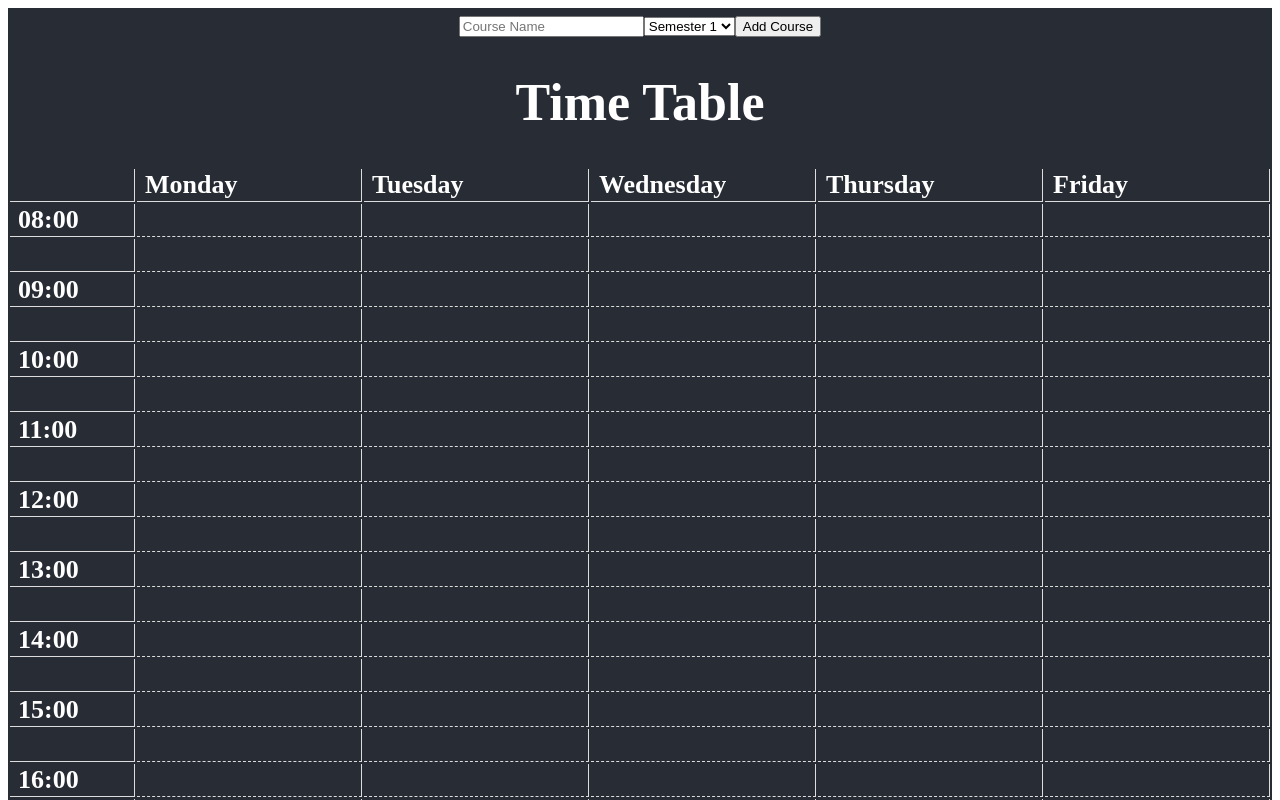
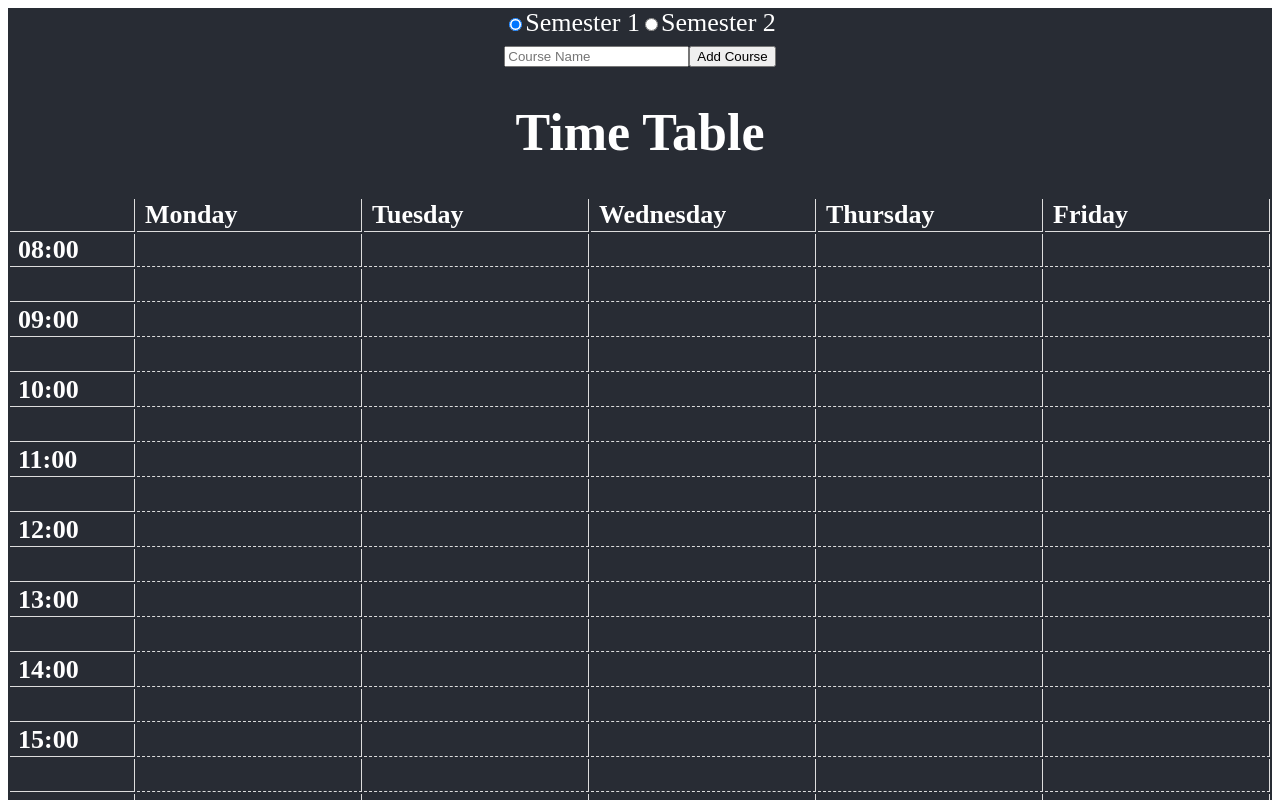
Before and after one commit to NakulGD/clash-course, a React (Create React App) app: page / in a window 1280 px wide. Shown: the top 800 px of the page. Built offline with nearby package versions, Linux system fonts and the light colour scheme.

Commit message:
Updated back-end to sort array, small checklist tweaks

```diff
--- a/src/Components/CourseList.js
+++ b/src/Components/CourseList.js
@@ -1,7 +1,6 @@
-// src/components/CourseChecklist.js
 import React, { useState, useEffect } from 'react';
 import { useCheckedCourses } from '../Contexts/CheckedCoursesContext';
-
+import './Styling/CourseList.css';
 
 function CourseChecklist() {
   const [course, setCourse] = useState('');
@@ -11,18 +10,21 @@ function CourseChecklist() {
   const [loading, setLoading] = useState(false);
   const { checkedCourses, addCheckedCourse, removeCheckedCourse } = useCheckedCourses();
 
-
   useEffect(() => {
-    console.log('Checked courses:', checkedCourses);        //////////////////////////////////////////////Debug statement
+    console.log('Checked courses:', checkedCourses);
   }, [checkedCourses]);
 
   const handleSubmit = async (e) => {
     e.preventDefault();
+
     if (!course) return;
+
     setLoading(true);
     setError('');
     setCourseSections([]);
-    try {
+
+
+    try {            /// calling back-end with the stringified course and semester inputs, awaits for response
       const response = await fetch('http://localhost:5000/scrape', {
         method: 'POST',
         headers: {
@@ -33,11 +35,11 @@ function CourseChecklist() {
       if (!response.ok) {
         throw new Error('Network response was not ok');
       }
-      const sections = await response.json();
+      const sections = await response.json(); /// 'sections' array is being initialized with the data in the JSON object (expected to be an array)
       if (sections.length === 0) {
         setError(`The course ${course} is not offered in Semester ${semester}.`);
       } else {
-        setCourseSections(sections.map(section => ({ ...section, selected: false })));
+        setCourseSections(sections.map(section => ({ ...section, selected: false })));    /// creates a new 'section' obj for every existing section with a new "selected:" property initialized to 'false'
       }
     } catch (error) {
       if (error.message === 'Network response was not ok') {
@@ -75,20 +77,35 @@ function CourseChecklist() {
     }
   };
 
-
   return (
     <div>
       <form onSubmit={handleSubmit}>
+        <div className="semester-selector">
+          <label>
+            <input
+              type="radio"
+              value="1"
+              checked={semester === '1'}
+              onChange={() => setSemester('1')}
+            />
+            Semester 1
+          </label>
+          <label>
+            <input
+              type="radio"
+              value="2"
+              checked={semester === '2'}
+              onChange={() => setSemester('2')}
+            />
+            Semester 2
+          </label>
+        </div>
         <input
           type="text"
           value={course}
           onChange={(e) => setCourse(e.target.value)}
           placeholder="Course Name"
         />
-        <select value={semester} onChange={(e) => setSemester(e.target.value)}>
-          <option value="1">Semester 1</option>
-          <option value="2">Semester 2</option>
-        </select>
         <button type="submit" disabled={loading}>
           {loading ? 'Loading...' : 'Add Course'}
         </button>
@@ -96,7 +113,7 @@ function CourseChecklist() {
       {error && <div className="error-message">{error}</div>}
       {courseSections.length > 0 && (
         <div>
-          <h3>{course}</h3>
+          <h3>{course}</h3> {/* THIS DOES NOT WORK AS INTENDED*/}
           <ul className='course-sections-list'>
             {courseSections.map((section, index) => (
               <li key={index}>
@@ -107,7 +124,7 @@ function CourseChecklist() {
                   onChange={() => toggleSection(section, index)} // Pass both section and index
                 />
                 <label htmlFor={`section-${index}`}>
-                  {section.activity} ({section.sectionCode}) {section.days} {section.startTime}-{section.endTime}
+                  {section.activity} ({section.sectionCode}) {section.days.join(' ')} {section.startTime}-{section.endTime}
                 </label>
               </li>
             ))}
--- a/src/Components/Styling/CourseList.css
+++ b/src/Components/Styling/CourseList.css
@@ -0,0 +1,56 @@
+.course-sections-list {
+    list-style-type: none; /* Remove bullet points */
+  }
+
+  .course-sections-list li {
+    margin-bottom: 10px;
+  }
+
+  /* Style the checkboxes */
+  .course-sections-list input[type="checkbox"] {
+    margin-right: 10px;
+  }
+
+  .dropdown {
+    position: relative;
+  }
+
+  .dropdown-btn {
+    position:inherit;
+    min-width: 160px;
+    padding: 12px 16px;
+    text-align: center;
+    color: black;
+  }
+
+  .dropdown-content {
+    position: absolute;
+    background-color: #f9f9f9;
+    min-width: 160px;
+    box-shadow: 0px 8px 16px 0px rgba(0,0,0,0.2);
+    z-index: 1;
+  }
+
+  .dropdown-content label {
+    color: black;
+    padding: 12px 16px;
+    text-decoration: none;
+    display: block; /* Make each label take the full width */
+  }
+
+  .dropdown-content label:hover {
+    display: block;
+    background-color: #f1f1f1;
+  }
+
+
+  .dropdown-content::after {
+    display: block;
+  }
+
+
+  .dropdown-content label::after {
+    display: block;
+  }
+
+  /* Add other necessary styles */
```
Also changed, not shown: 1 other file (tests, documents, lock files or other folders).
